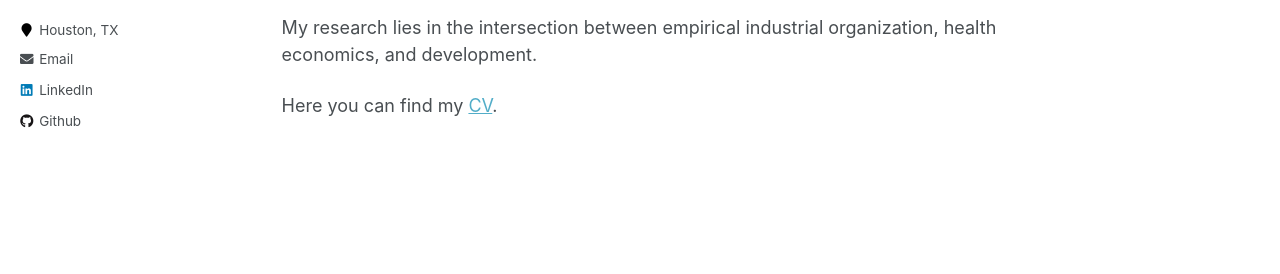
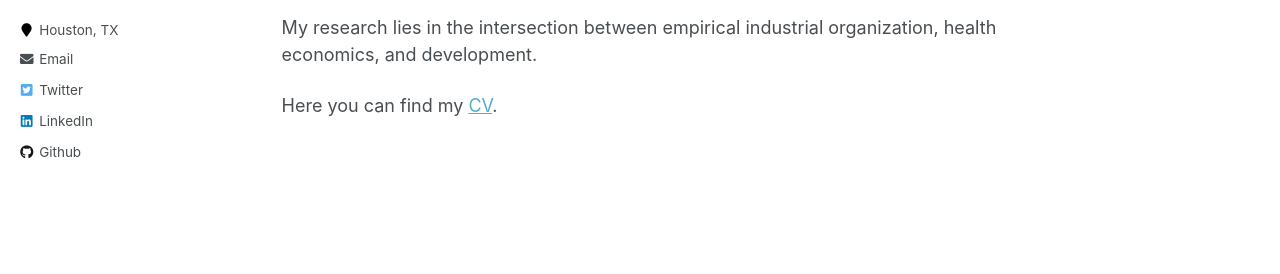
Before and after one commit to evaloaeza/evaloaeza.github.io, a Jekyll site: the page built from _pages/about.md, in a window 1280 px wide. Shown: the part 423-697 px from the top of the page. Built offline with Jekyll 4.4.1, drawn with Linux system fonts in a browser that asks for light colours.

Commit message:
Update _config.yml

```diff
--- a/_config.yml
+++ b/_config.yml
@@ -109,7 +109,7 @@ author:
   stackoverflow    : # http://stackoverflow.com/users/123456/username
   steam            :
   tumblr           :
-  twitter          : #"evadavinia"
+  twitter          : "evadavinia"
   vine             :
   weibo            :
   xing             :
```
